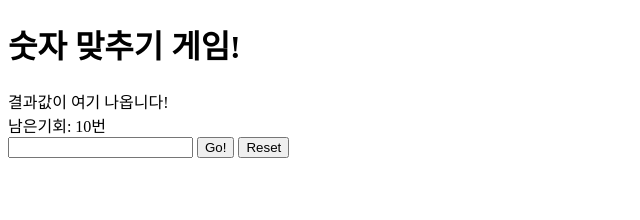
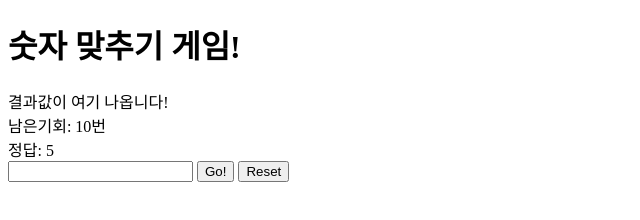
Before and after one commit to miggle2/number-guess-game, a plain HTML site: page index.html in a window 1280 px wide. Shown: the whole page, without its empty margins (0-640 px from the left). Drawn offline with Linux system fonts and the light colour scheme.

Commit message:
정답 추가

```diff
--- a/index.html
+++ b/index.html
@@ -8,8 +8,10 @@
   </head>
   <body>
     <h1>숫자 맞추기 게임!</h1>
-    <div id="result-area">결과값이 여기 나옵니다!</div>
+    <div id="result-area">결과값이 여기 나옵니다!
+    </div>
     <div id="chance-area">남은기회:</div>
+    <div id="random-number"></div>
     <input type="number" id="user-input" />
     <button id="play-button">Go!</button>
     <button id="reset-button">Reset</button>
--- a/main.js
+++ b/main.js
@@ -15,7 +15,8 @@ let userInput = document.getElementById("user-input");
 let resultArea = document.getElementById("result-area");
 let resetButton = document.getElementById("reset-button");
 let chanceArea = document.getElementById("chance-area");
-let chances = 10;
+let randomNumber = document.getElementById("random-number");
+let chances = 3;
 let gameOver = false;
 let max = 10;
 let min = 1;
@@ -39,6 +40,7 @@ function reset() {
 
 function pickRandomNum() {
   computerNum = Math.floor(Math.random() * max) + 1;
+  randomNumber.textContent = "정답: " + computerNum;
   console.log("정답", computerNum);
 }
 
```
